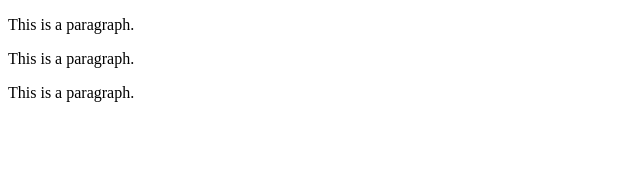
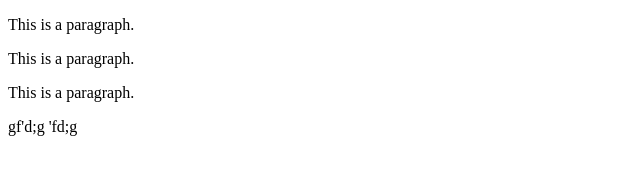
Before and after one commit to andreislx/git-demo, a plain HTML site: page index.html in a window 1280 px wide. Shown: the full height of the page, 0-640 px from the left. Drawn offline with Linux system fonts and the light colour scheme.

Commit message:
A few more changes

```diff
--- a/index.html
+++ b/index.html
@@ -5,6 +5,7 @@
 <p>This is a paragraph.</p>
 <p>This is a paragraph.</p>
 <p>This is a paragraph.</p>
-
+gf'd;g
+'fd;g
 </body>
 </html>
```
Also changed, not shown: 1 other file.
